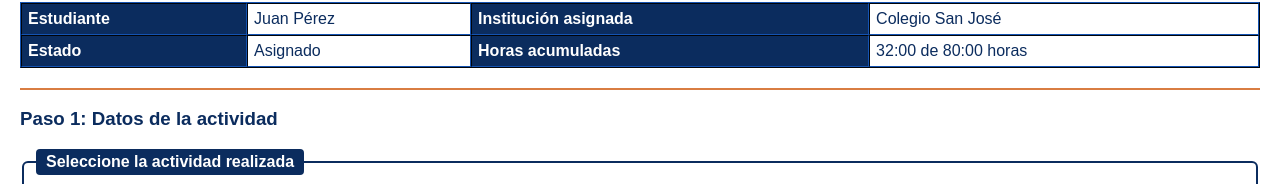
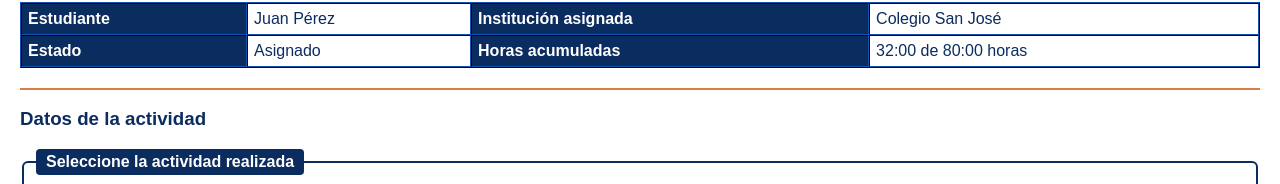
Before and after one commit to ahenao2-hub/disenoweb, a plain HTML site: page sept10/gestionarevidencias/modulo_evidencias.html in a window 1280 px wide. Shown: the part 116-300 px from the top of the page. Drawn offline with Linux system fonts and the light colour scheme.

Commit message:
Remove 'Paso 1:' from activity data heading

```diff
--- a/sept10/gestionarevidencias/modulo_evidencias.html
+++ b/sept10/gestionarevidencias/modulo_evidencias.html
@@ -134,7 +134,7 @@
 
 <!-- ===================== FORMULARIO DE CARGA (Pasos 1 a 11 de la secuencia base) ===================== -->
 <section>
-    <h3>Paso 1: Datos de la actividad</h3>
+    <h3>Datos de la actividad</h3>
     <form action="#" method="post">
 
         <!-- Paso 3: selección de la actividad realizada (catálogo o actividad personalizada) -->
```
